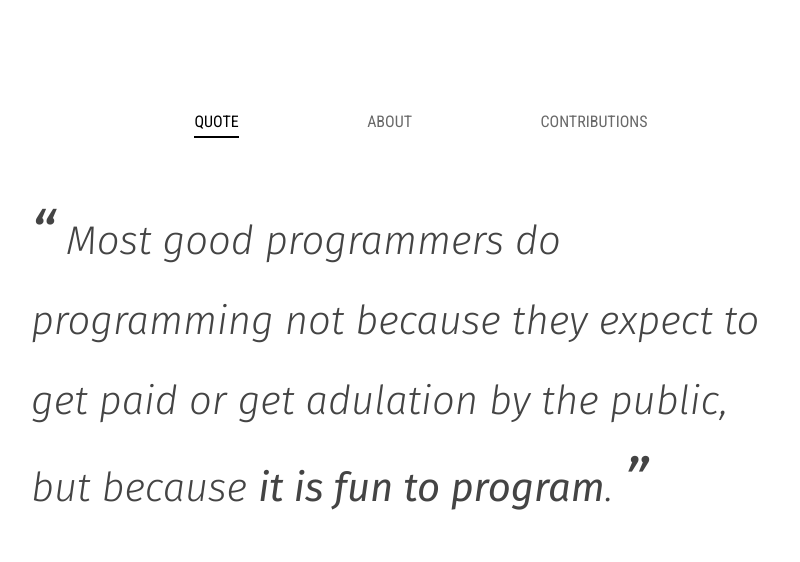
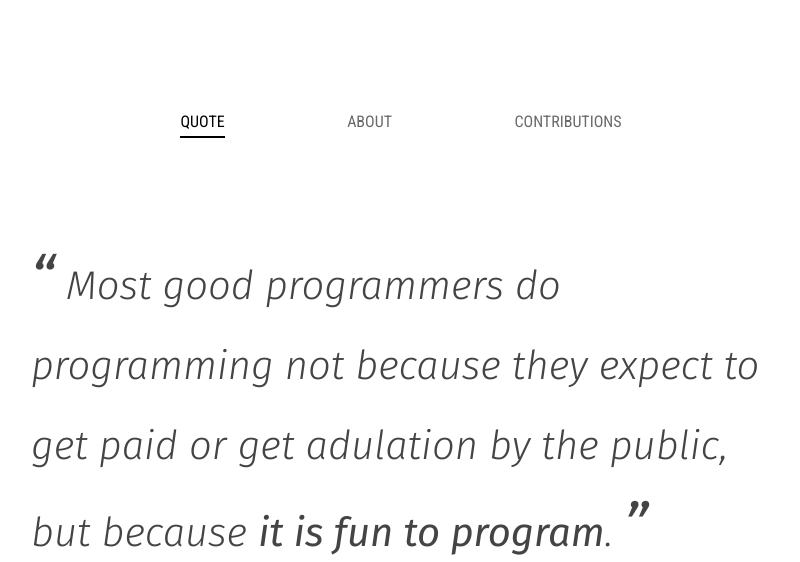
Before and after one commit to mahimarib/tribute-page, a plain HTML site: page index.html in a window 1280 px wide. Shown: the top 562 px of the page, without its empty margins (239-1039 px from the left). Drawn offline with Linux system fonts and the light colour scheme.

Commit message:
fixed styling

```diff
--- a/style.css
+++ b/style.css
@@ -1,10 +1,7 @@
-html,
-body {
-    margin: 0;
-}
-
 * {
     box-sizing: border-box;
+    margin: 0;
+    padding: 0;
 }
 
 body {
@@ -23,6 +20,7 @@ body {
 
 nav {
     width: 750px;
+    padding: 2em;
 }
 
 nav > ul {
@@ -69,6 +67,9 @@ a.active::after {
     font-style: italic;
     font-size: 2.5rem;
     color: #444;
+    display: flex;
+    flex-direction: column;
+    justify-content: space-evenly;
 }
 
 main {
```
